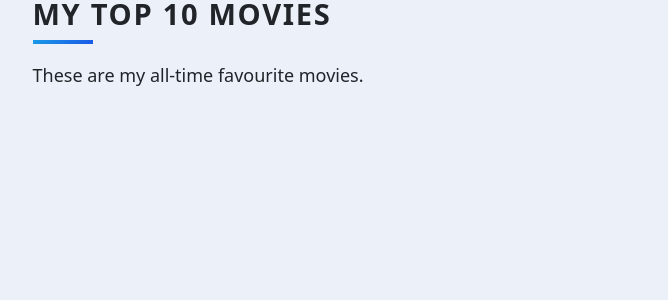
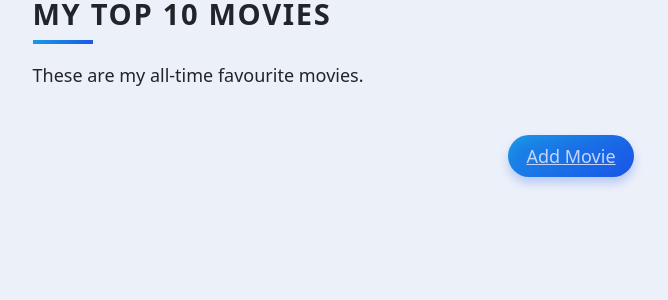
Before and after one commit to ritujane78/movies, a Flask app: page / in a window 1280 px wide. Shown: the top 300 px of the page, without its empty margins (69-737 px from the left). Run offline with Flask 3, Linux system fonts and the light colour scheme; some libraries are stand-ins or nearby versions.

Commit message:
homepage display with correct ranking

```diff
--- a/main.py
+++ b/main.py
@@ -37,6 +37,7 @@ app.config['SQLALCHEMY_DATABASE_URI'] = "sqlite:///movies.db"
 
 class Base(DeclarativeBase):
     pass
+
 
 db = SQLAlchemy(model_class=Base)
 db.init_app(app)
@@ -80,9 +81,17 @@ class EditForm(FlaskForm):
 
 @app.route("/", methods=['POST', 'GET'])
 def home():
+    disable_add = False
     query = db.session.execute(db.select(Movie))
     all_movies = query.scalars().all()
-    return render_template("index.html", movies=all_movies)
+    sorted_movies = sorted(all_movies, key=lambda x: x.rating)
+    lowest = 10
+    for movie in sorted_movies:
+        movie.ranking = lowest
+        lowest -= 1
+    if lowest < 1:
+        disable_add = True
+    return render_template("index.html", movies=sorted_movies, disable_add=disable_add)
 
 
 @app.route("/temp_add", methods=['GET','POST'])
@@ -92,7 +101,6 @@ def add_movie():
         title = new_movie_add_form.movie_title.data
         response = requests.get(movie_url, params={"api_key": api_key, "query": title})
         movie_titles = response.json()
-        print(movie_titles['results'])
         return render_template("select.html", movie_list=movie_titles['results'])
 
     return render_template("add.html", form=new_movie_add_form)
@@ -101,11 +109,10 @@ def add_movie():
 @app.route("/add")
 def add_to_home():
     movie_id = request.args.get('id')
-    # print(movie_id)
     response = requests.get(f"{one_movie_url}/{movie_id}", params={"api_key": api_key, "language": "en-US"})
     movie = response.json()
     with app.app_context():
-        new_movie = Movie(title=f"{movie['title']}",year="2002",description=movie["overview"],
+        new_movie = Movie(title=f"{movie['title']}",year=movie['release_date'].split('-')[0],description=movie["overview"],
                       img_url=f"https://image.tmdb.org/t/p/w500{movie['poster_path']}"
                       )
         db.session.add(new_movie)
@@ -134,13 +141,11 @@ def edit_movie():
 @app.route("/delete")
 def delete_movie():
     movie_id = request.args.get('id')
-    print(movie_id)
     movie_to_delete = db.session.execute(db.select(Movie).where(Movie.id == movie_id)).scalar()
     db.session.delete(movie_to_delete)
     db.session.commit()
     return redirect("/")
 
 
-
 if __name__ == '__main__':
     app.run(debug=True)
--- a/static/css/styles.css
+++ b/static/css/styles.css
@@ -63,8 +63,8 @@
  .card {
 	 color: inherit;
 	 cursor: pointer;
-	 width: calc(33% - 3rem);
-	 min-width: calc(33% - 3rem);
+	 width: calc(500px - 3rem);
+	 min-width: calc(500px - 3rem);
 	 height: 400px;
 	 min-height: 400px;
 	 perspective: 1000px;
--- a/templates/index.html
+++ b/templates/index.html
@@ -30,9 +30,13 @@
     </div>
   </div>
 </div>
+{% endfor %}
 <div class="container text-center add">
-<a href="{{url_for('add_movie')}}" class="button">Add Movie</a>
+    {% if not disable_add %}
+        <a href="{{ url_for('add_movie') }}" class="button">Add Movie</a>
+    {% else %}
+        <a class="button disabled" style="pointer-events: none; color: grey;">Add Movie (Disabled)</a>
+    {% endif %}
 </div>
-{% endfor %}
 
 {% endblock %}
```
Also changed, not shown: instance/movies.db.
